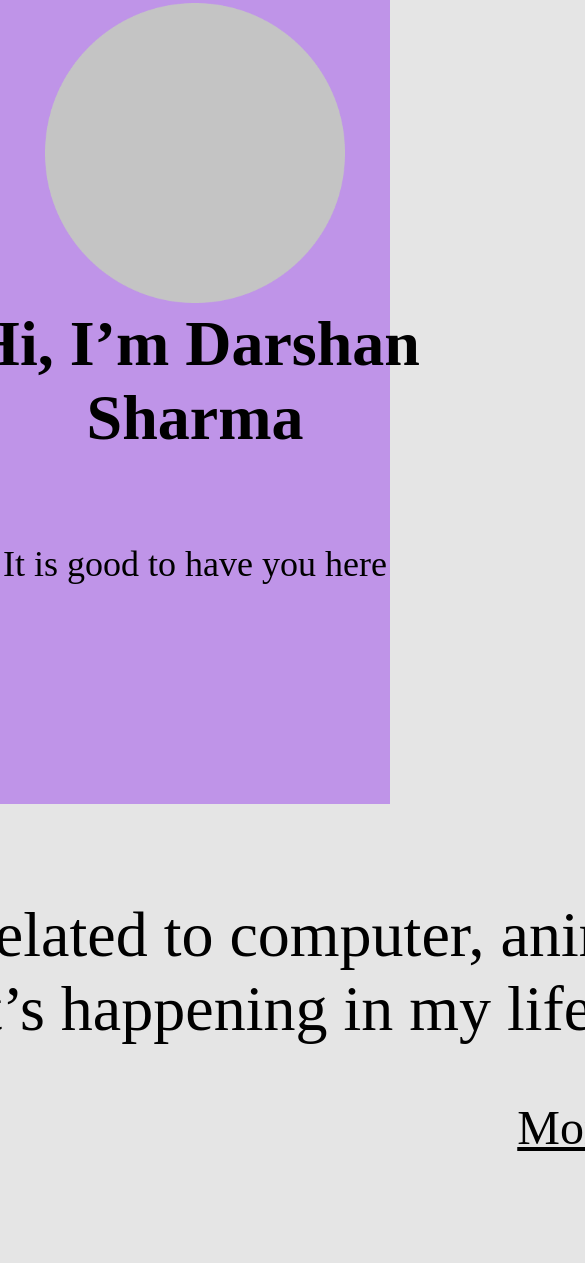
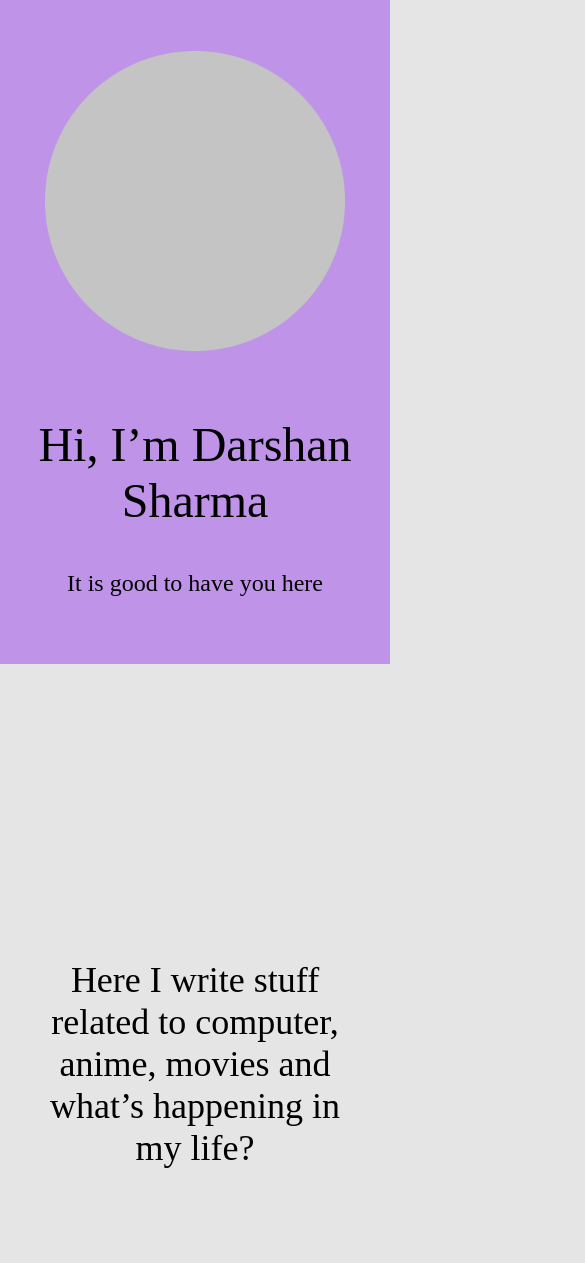
Before and after one commit to N0tilT/BlogWebsite, a plain HTML site: page index.html in a window 390 px wide. Shown: the part 57-1320 px from the top of the page, 585 px wide, since content can reach past the window. Drawn offline with Linux system fonts and the light colour scheme; a web font is replaced by a local one.

Commit message:
title+preview for mobile

```diff
--- a/index.css
+++ b/index.css
@@ -6,3 +6,4 @@
 @import url(layout/title.css);
 @import url(layout/post.css);
 @import url(layout/platforms.css);
+@import url(layout/preview.css);
--- a/index.html
+++ b/index.html
@@ -25,13 +25,13 @@
     </header>
 
     <div class="section_purple">
-        <div class="container" style="column-gap: 140px; margin-bottom: 170px;">
+        <div class="container title__container">
             <div class="col">
                 <img class="avatar__image" src="resources/avatar.jpg">
             </div>
             <div class="col">
-                <h1 class="title">Hi, I’m Darshan Sharma</h1>
-                <p class="description">It is good to have you here</p>
+                <h1 class="title__h1--greet">Hi, I’m Darshan Sharma</h1>
+                <p class="title__p--description">It is good to have you here</p>
             </div>
 
         </div>
@@ -39,9 +39,9 @@
 
     <!--.section>.container>p.text+a.link-->
     <div class="section">
-        <div class="container" style="flex-direction:column; margin-top: 94px; margin-bottom: 177px;">
+        <div class="container preview__container">
             <p class="preview-text">Here I write stuff related to computer, anime, movies and what’s happening in my life?</p>
-            <a href="" class="link" style="margin:auto; margin-top: 54px; margin-right: 71px;">More about me</a>
+            <a href="" class="link preview-link">More about me</a>
         </div>
     </div>
 
--- a/layout/containers.css
+++ b/layout/containers.css
@@ -1,6 +1,7 @@
 
 body{
     background-color: #E5E5E5;
+    font-weight: 400px;
 }
 
 .section_purple{
@@ -28,25 +29,7 @@ body{
     display: inline-block;
 }
 
-.col h1{
-    width: 460px;
-    height: 236px;
-    font-weight: 700;
-    font-size: 64px;
-    line-height: 74px;
-    text-align: center;
-}
-
-.col p{
-    height: 91px;
-    font-weight: 400;
-    font-size: 36px;
-    line-height: 42px;
-    text-align: center;
-}
-
 .link{
-    font-weight: 400;
     font-size: 48px;
     line-height: 56px;
     text-align: center;
--- /dev/null
+++ b/layout/preview.css
@@ -0,0 +1,35 @@
+.preview__container{
+    flex-direction:column;
+    margin-top: 94px;
+    margin-bottom: 177px;
+}
+
+.preview-text{
+    width: 1373px;
+    margin-top: 94px;
+    font-size: 64px;
+    line-height: 74px;
+    text-align: center;
+}
+
+.preview-link{
+    margin:auto;
+    margin-top: 54px;
+    margin-right: 71px;
+}
+
+@media (max-width: 390px){
+    .preview-text{
+        margin-top: 201px;
+        margin-bottom: 43px;
+        font-size: 36px;
+        line-height: 42px;
+        width: 341px;
+    }
+
+    .preview-link{
+        font-size: 28px;
+        line-height: 32px;
+        margin-right: 25px;
+    }
+}
--- a/layout/title.css
+++ b/layout/title.css
@@ -1,8 +1,21 @@
-.preview-text{
-    width: 1373px;
-    font-weight: 400;
+.title__container{
+    margin-top: 70px;
+    column-gap: 140px;
+    margin-bottom: 170px;
+}
+
+.title__h1--greet{
+    width: 500px;
+    font-weight: 700;
     font-size: 64px;
     line-height: 74px;
+    text-align: center;
+    margin-bottom: 40px;
+}
+
+.title__p--description{
+    font-size: 36px;
+    line-height: 42px;
     text-align: center;
 }
 
@@ -12,8 +25,28 @@
 }
 
 @media (max-width: 390px){
+    .title__container{
+        flex-direction: column;
+        margin-top: 48px;
+        margin-bottom: 67px;
+    }
+
     .avatar__image{
         width: 300px;
         height: 300px;
     }
+
+    .title__h1--greet{
+        width: 390px;
+        margin-top: 62px;
+        font-weight: 400;
+        font-size: 48px;
+        line-height: 56px;
+    }
+
+    .title__p--description{
+        font-weight: 400;
+        font-size: 24px;
+        line-height: 28px;
+    }
 }
```
